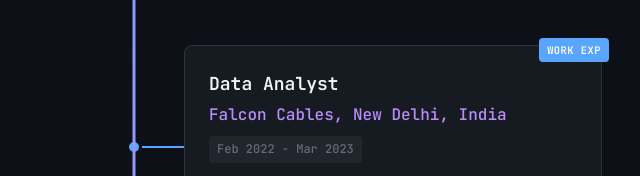
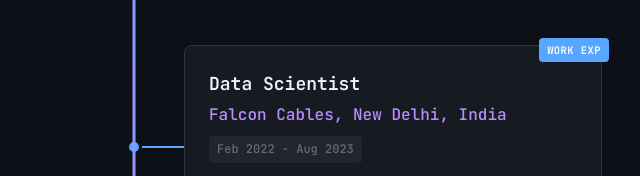
Before and after one commit to Sankalp20487/SankalpBiswal.github.io, a plain HTML site: page index.html in a window 1280 px wide. Shown: the part 2489-2665 px from the top of the page, 506-1146 px from the left. Drawn offline with Linux system fonts and the light colour scheme.

Commit message:
Update info

```diff
--- a/index.html
+++ b/index.html
@@ -1290,10 +1290,10 @@
                         <div class="timeline-badge work">Work Exp</div>
                         <div class="timeline-header">
                             <div>
-                                <div class="timeline-title">Data Analyst</div>
+                                <div class="timeline-title">Data Scientist</div>
                                 <div class="timeline-company">Falcon Cables, New Delhi, India</div>
                             </div>
-                            <div class="timeline-date">Feb 2022 - Mar 2023</div>
+                            <div class="timeline-date">Feb 2022 - Aug 2023</div>
                         </div>
                         <div class="timeline-description">
                             Designed ETL workflows and Power BI dashboards improving efficiency by 20%.
```
Also changed, not shown: 1 other file.
